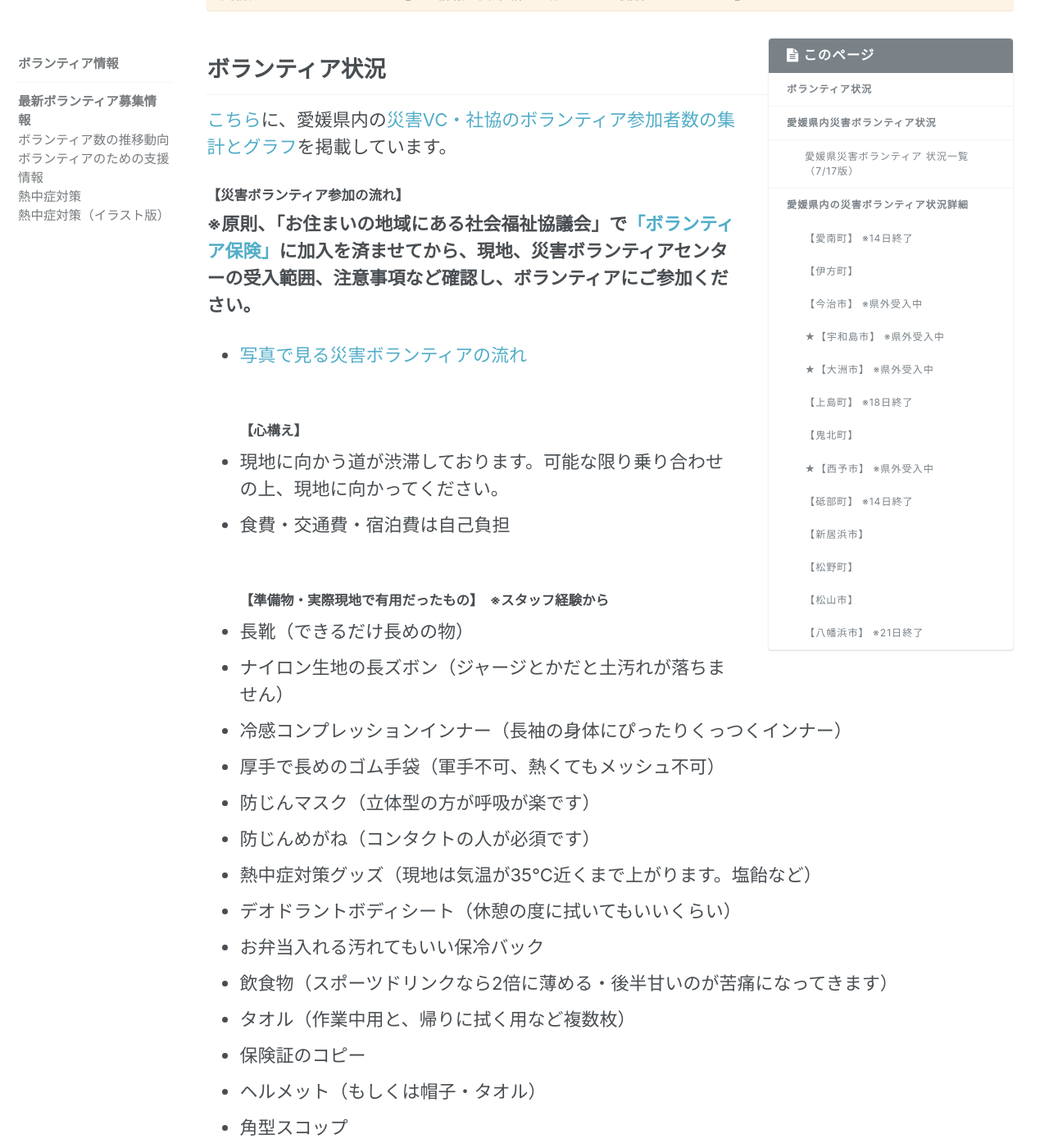
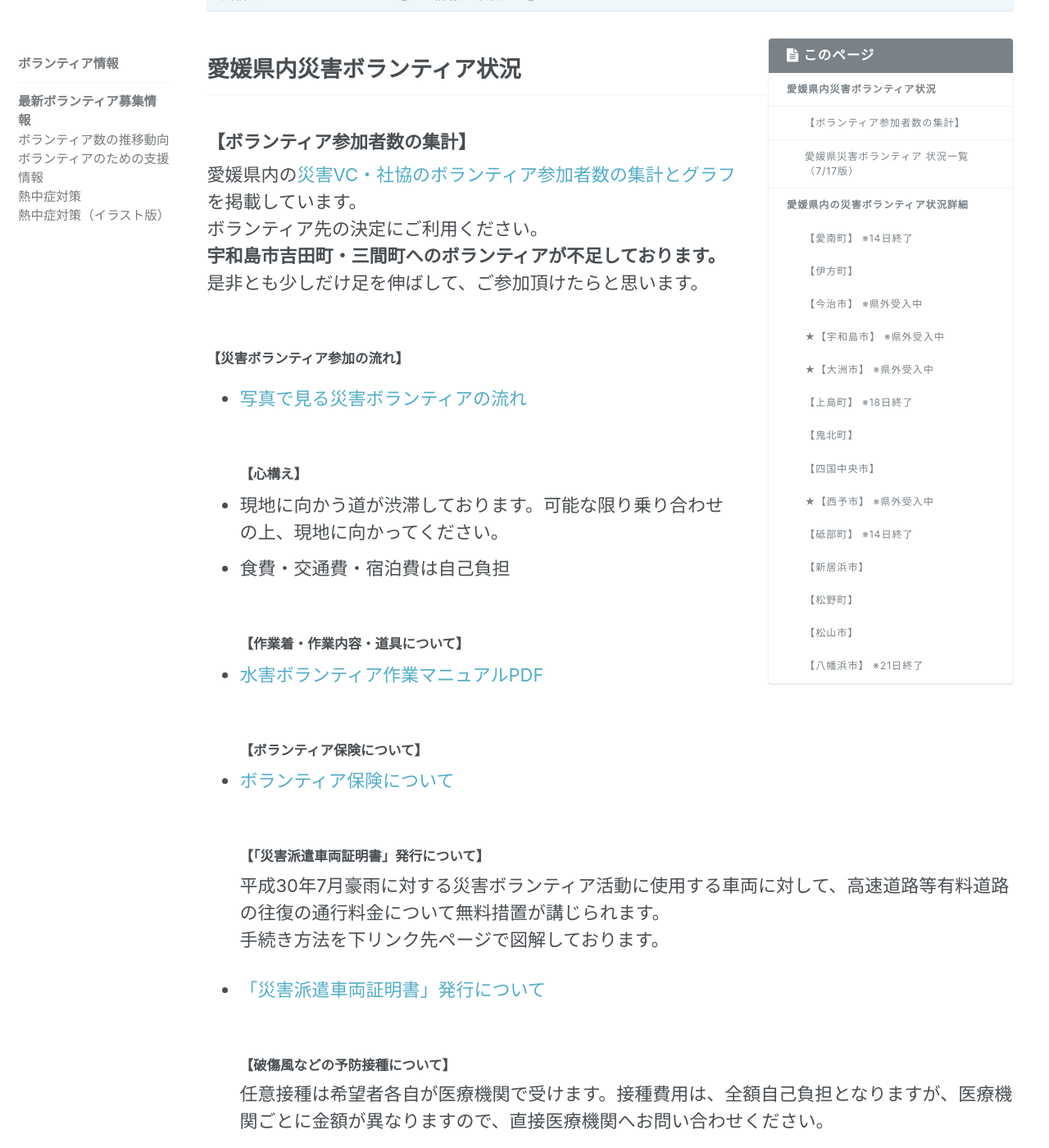
Before and after one commit to cheerup-ehime/cheerup-ehime.github.io, a Jekyll site: the page built from _pages/volunteer.md, in a window 1280 px wide and 1400 px high, scrolled down 294 px. Shown: the whole window at 82% size. Built offline with Jekyll 4.4.1, drawn with Linux system fonts in a browser that asks for light colours; comment, search, counter and statistics services are not loaded; some of the changed text lies outside the part shown.

Commit message:
Update volunteer.md

```diff
--- a/_pages/volunteer.md
+++ b/_pages/volunteer.md
@@ -2,40 +2,25 @@
 title: ボランティアに行きたい
 permalink: /volunteer/
 date: 2018-07-11 16:00:00 +0900
-last_modified_at: 2018-07-20 15:00:14 +0900
+last_modified_at: 2018-07-22 11:50:14 +0900
 sidebar:
   nav: volunteer_menu
 ---
 {% include toc %}
 
-## ボランティア状況
-
-[こちら](/volunteer/aggregation/)に、愛媛県内の[災害VC・社協のボランティア参加者数の集計とグラフ](/volunteer/aggregation/)を掲載しています。
+## 愛媛県内災害ボランティア状況
+### 【ボランティア参加者数の集計】
+愛媛県内の[災害VC・社協のボランティア参加者数の集計とグラフ](/volunteer/aggregation/)を掲載しています。<br>
+ボランティア先の決定にご利用ください。<br>
+**宇和島市吉田町・三間町へのボランティアが不足しております。** <br>是非とも少しだけ足を伸ばして、ご参加頂けたらと思います。
+<br><br>
 
 #### 【災害ボランティア参加の流れ】
-**※原則、「お住まいの地域にある社会福祉協議会」で[「ボランティア保険」](https://www.saigaivc.com/volunteers/%E3%83%9C%E3%83%A9%E3%83%B3%E3%83%86%E3%82%A3%E3%82%A2%E4%BF%9D%E9%99%BA/)に加入を済ませてから、現地、災害ボランティアセンタ
-ーの受入範囲、注意事項など確認し、ボランティアにご参加ください。**
 - [写真で見る災害ボランティアの流れ](http://www.ehime-shakyo.or.jp/chiiki/saigai/index.htm)
 <br><br>
 #### 【心構え】
 - 現地に向かう道が渋滞しております。可能な限り乗り合わせの上、現地に向かってください。
 - 食費・交通費・宿泊費は自己負担
-<br><br>
-#### 【準備物・実際現地で有用だったもの】　※スタッフ経験から
-- 長靴（できるだけ長めの物）
-- ナイロン生地の長ズボン（ジャージとかだと土汚れが落ちません）
-- 冷感コンプレッションインナー（長袖の身体にぴったりくっつくインナー）
-- 厚手で長めのゴム手袋（軍手不可、熱くてもメッシュ不可）
-- 防じんマスク（立体型の方が呼吸が楽です）
-- 防じんめがね（コンタクトの人が必須です）
-- 熱中症対策グッズ（現地は気温が35℃近くまで上がります。塩飴など）
-- デオドラントボディシート（休憩の度に拭いてもいいくらい）
-- お弁当入れる汚れてもいい保冷バック
-- 飲食物（スポーツドリンクなら2倍に薄める・後半甘いのが苦痛になってきます）
-- タオル（作業中用と、帰りに拭く用など複数枚）
-- 保険証のコピー
-- ヘルメット（もしくは帽子・タオル）
-- 角型スコップ
 <br><br>
 #### 【作業着・作業内容・道具について】
 - [水害ボランティア作業マニュアルPDF](https://www.saigaivc.com/app/download/3819477115/suigai-manual.pdf)
@@ -44,35 +29,31 @@
 - [ボランティア保険について](https://www.saigaivc.com/volunteers/%E3%83%9C%E3%83%A9%E3%83%B3%E3%83%86%E3%82%A3%E3%82%A2%E4%BF%9D%E9%99%BA/)
 <br><br>
 #### 【「災害派遣車両証明書」発行について】
-平成30年7月豪雨に対する、「あらかじめ被災市町村の災害ボランティアセンター等による確認を受けた災害ボランティア活動」に使用する車両に対して、事前にお近くの行政窓口に申請することにより、「災害派遣等従事車両証明書」が発行され、高速道路等有料道路の往復の通行料金について無料措置が講じられます。<br>
-詳しい手続きについては下リンク先ページをご覧ください。
+平成30年7月豪雨に対する災害ボランティア活動に使用する車両に対して、高速道路等有料道路の往復の通行料金について無料措置が講じられます。<br>
+手続き方法を下リンク先ページで図解しております。
 - [「災害派遣車両証明書」発行について](/volunteer_backup.md)
 <br><br>
 #### 【破傷風などの予防接種について】
 任意接種は希望者各自が医療機関で受けます。接種費用は、全額自己負担となりますが、医療機関ごとに金額が異なりますので、直接医療機関へお問い合わせください。
-<br><br><br><br>
-## 愛媛県内災害ボランティア状況
-[愛媛社会福祉協議会](http://www.ehime-shakyo.or.jp/chiiki/saigai/saigai_volunteer180708.html)でボランティア受け入れの準備をしています（全国的なボランティアの動きは[全社協のボランティア情報](https://www.saigaivc.com/)から。）
+
 
 <br><br><br><br>
 ### 愛媛県災害ボランティア 状況一覧（7/17版）
 
-（[全社協の情報](https://www.saigaivc.com/)を元に独自に作成）
-
-| 自治体   | 対象             | 情報サイトURL                                                             | VC状態 | 備考                                               |
-|----------|------------------|---------------------------------------------------------------------------|--------|----------------------------------------------------|
-| 愛媛県   |                  | [愛媛県社会福祉協議会](http://www.ehime-shakyo.or.jp/chiiki/saigai/saigai_volunteer180708.html) <br/>[愛媛県災害ボランティアセンター特設サイト](https://ehimesvc.jp/)                                  |        | 災害VC（社協除く）の情報を集約発信中                                                   |
-| 今治市   | 災害VC| [今治市社会福祉協議会](http://www.imabari-shakyo.jp/)<br/> [今治市災害ボランティアセンターfacebook](https://www.facebook.com/imabarisvc/)               | ○      |                                                    |
-| 宇和島市 | 災害VC           | [宇和島市社会福祉協議会](http://www.uwajima-shakyo.or.jp/)<br/>[宇和島市災害ボランティアセンターfacebook](https://www.facebook.com/uwajimasvc/)           | ◎      | 全国からボランティアのみなさんを募集します         |
-| 大洲市   | 災害VC           | [大洲市社会福祉協議会](http://www.ozushakyo.jp/index.php)<br/> [大洲市社会福祉協議会災害ボランティアセンターfacebook](https://www.facebook.com/ozusvc/) | ◎      | 愛媛県及び近隣県（徳島・香川・大分・宮崎）在住の方 |
-| 西予市   | 災害VC           | [西予市社会福祉協議会](http://seiyo-syakyo.jp/)<br/> [西予市災害救援ボランティアセンター（facebook）](https://www.facebook.com/seiyosvc/)       | ◎      | 市外からのボランティアのみなさんも募集しています   |
-| 鬼北町   | 災害VC           | [鬼北町社会福祉協議会](http://kihoku-syakyo.or.jp/)                                                      |       | 鬼北町に在住の方,あらたな支援ニーズが出た場合に、登録いただいたボランティアにお声掛けをします 。                                 |
-| 松山市   | （社協VCで支援） | [松山市社会福祉協議会](http://www.matsuyama-wel.jp/)<br/> [松山市社会福祉協議会（facebook）](https://www.facebook.com/matsuyama.wel/)                     | ○      | 松山市に在住の方                                   |
-| 上島町   | （社協VCで支援） | [上島町社会福祉協議会](http://www.kamijima-shakyo.or.jp/)                                                      |       | 7/17 17:30閉鎖                                   |
-| 八幡浜市 | （社協VCで支援） | [八幡浜市社会福祉協議会](http://www.yawatahamashi-syakyo.jp/)<br/>[八幡浜社会福祉協議会（facebook）](https://www.facebook.com/ywthm.syakyo/)                                                    | ○      | 八幡浜市に在住の方                                 |
-| 松野町   | 災害VC           | [松野町社会福祉協議会](http://matsuno-syakyo.or.jp/)                                                      | ○      | 松野町に在住の方                                   |
-| 砥部町   | （社協VCで支援） | [砥部町社会福祉協議会](http://www.tobe-shakyo.jp/)                                                      | ○       |                                                    |
-| 愛南町   | （社協VCで支援） | [愛南町社会福祉協議会](http://www.ainan-shakyo.or.jp/)                                                      |        |                                                    |
+| 自治体   |情報サイトURL                                                             |
+|----------|--------------------------------------------------------------------------|
+| 愛媛県   |[愛媛県社会福祉協議会](http://www.ehime-shakyo.or.jp/chiiki/saigai/saigai_volunteer180708.html) <br/>[愛媛県災害ボランティアセンター特設サイト](https://ehimesvc.jp/)|
+| 今治市   |[今治市社会福祉協議会](http://www.imabari-shakyo.jp/)<br/> [Facebook](https://www.facebook.com/imabarisvc/)|
+| 宇和島市 |[宇和島市社会福祉協議会](http://www.uwajima-shakyo.or.jp/)<br/>[Facebook](https://www.facebook.com/uwajimasvc/)|
+| 大洲市   |[大洲市社会福祉協議会](http://www.ozushakyo.jp/index.php)<br/> [Facebookk](https://www.facebook.com/ozusvc/)|
+| 西予市   |[西予市社会福祉協議会](http://seiyo-syakyo.jp/)<br/> [Facebook](https://www.facebook.com/seiyosvc/)|
+| 鬼北町   |[鬼北町社会福祉協議会](http://kihoku-syakyo.or.jp/)|
+| 松山市   |[松山市社会福祉協議会](http://www.matsuyama-wel.jp/)<br/> [Facebook](https://www.facebook.com/matsuyama.wel/)|
+| 上島町   |[上島町社会福祉協議会](http://www.kamijima-shakyo.or.jp/)|
+| 八幡浜市 |[八幡浜市社会福祉協議会](http://www.yawatahamashi-syakyo.jp/)<br/>[Facebook](https://www.facebook.com/ywthm.syakyo/)|
+| 松野町   |[松野町社会福祉協議会](http://matsuno-syakyo.or.jp/)|
+| 砥部町   |[砥部町社会福祉協議会](http://www.tobe-shakyo.jp/)|
+| 愛南町   |[愛南町社会福祉協議会](http://www.ainan-shakyo.or.jp/)|
 
 ## 愛媛県内の災害ボランティア状況詳細
 
@@ -89,9 +70,6 @@
 - [災害ボランティアバス実施要綱.pdf](http://www.shakyo.or.jp/hp/news/download.php?s=1487&a=18167)
 #### 日程 ------------
 7/21（土）22（日）
-#### 募集期間 ------------
-7/18もしくは先着順で定員に達するまで<br>
-※申込数が10名以下の場合は運行を中止します。
 #### 募集方法 ------------
 参加を希望される方は、別紙参加申込書に必要事項を記入の上、最寄りの社会福祉協議会に提出してください。<br>
 ※申込用紙などは[ボランティア情報ページ](http://www.shakyo.or.jp/hp/index.php?s=1487)でダウンロードできます。<br>
@@ -106,7 +84,7 @@
 ---
 
 ### 【今治市】 ※県外受入中
-- **７月２３日（月）まで全国から募集予定**
+- **7月23日（月）まで全国から募集予定**
 - [ボランティア情報ページ](http://www.imabari-shakyo.jp/volunteer/saigai2.html)
 - [Facebook](https://www.facebook.com/imabarisvc/)
 - ボランティアを募集開始（10日）
@@ -170,16 +148,22 @@
 ---
 
 ### 【鬼北町】
-- **町内在住ボランティア希望者限定**
+- **現段階で必要な作業がない状況　町内在住ボランティア希望者受け付けは継続**
 - [ボランティア情報ページ](http://kihoku-syakyo.lekumo.biz/news/2018/07/post-2a7c.html)
 - ボランティアを募集開始（10日）
-#### 時間 ----------
-受付時間　08:30 - 17:15　※当日受付は10:00まで<br>
-活動時間　09:00 - 16:00
-#### 集合場所 ------------
-鬼北町社会福祉協議会　[【GoogleMap】](https://goo.gl/maps/f1eYJqcsbP12)
 #### 問合先 ------------
 鬼北町災害ボランティアセンター<br>0895-45-3709
+
+---
+
+### 【四国中央市】
+- **ボランティアバスを運行（大洲市で活動予定）**
+[ボランティアバス運行について](http://www.volun.jp/news/notice/entry-498.html)
+#### 運行日 ------------
+7月22日、29日
+- 1日につき40人（予約制・22日は予約締切）
+#### 問合先 ------------
+四国中央市ボランティア市民活動センター<br>0896-28-6039
 
 ---
 
@@ -210,8 +194,8 @@
 - **ボランティアバスを運行（宇和島市で活動予定）**
 [バス運行PDF](https://www.n-syakyo.jp/contents/pdf/voluntterbus.pdf)
 #### 運行日 ------------
-７月２１日、２２日、２８日、２９日
-- １日につき４０人（予約制・２１日は予約締切）
+7月21日、22日、28日、29日
+- 1日につき40人（予約制・21日は予約締切）
 #### 問合先 ------------
 新居浜市社会福祉協議会<br>0897-32-8129
 
```
